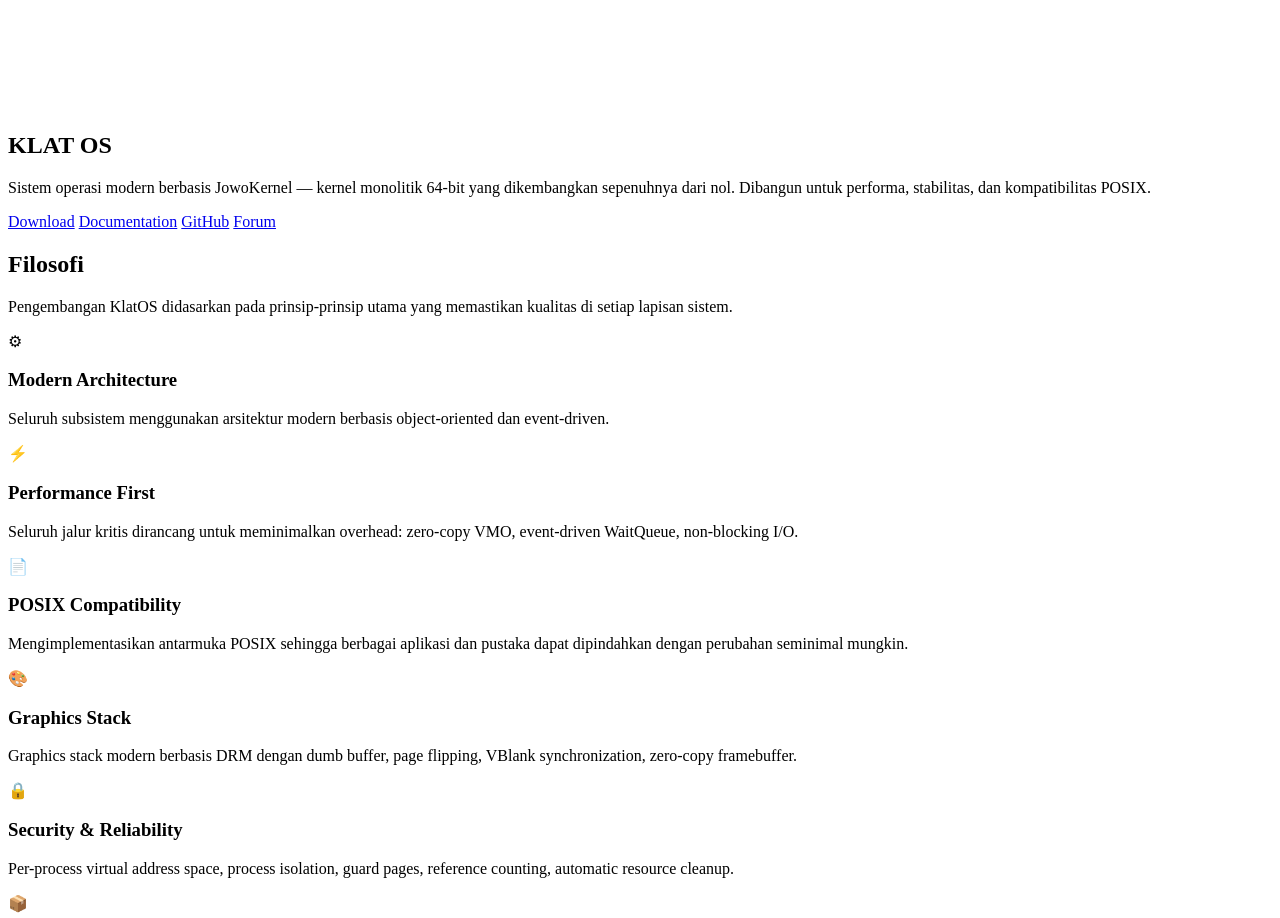
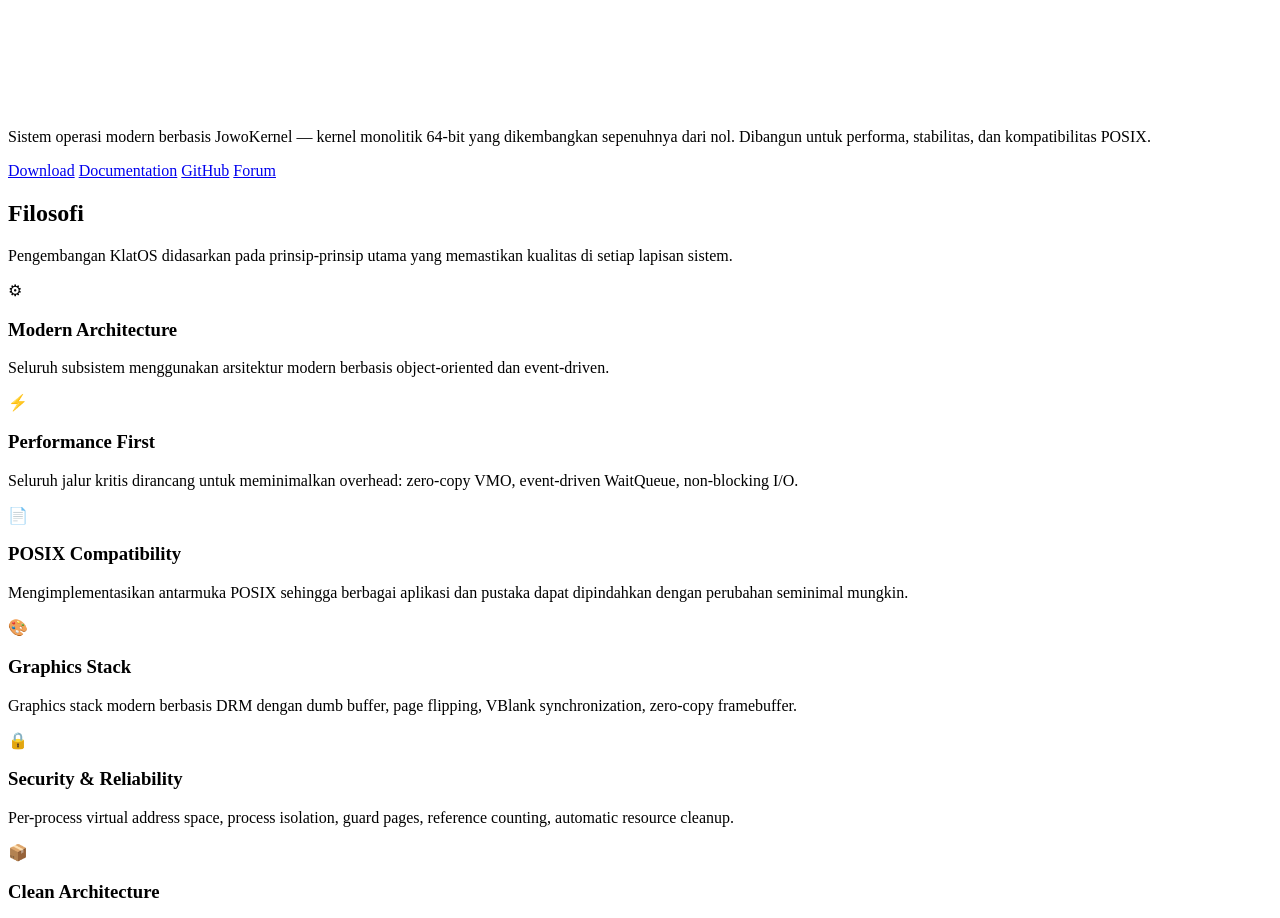
Before and after one commit to klatasia/klatasia, a plain HTML site: page os/pages/home/index.html in a window 1280 px wide. Shown: the part 1160-2078 px from the top of the page. Drawn offline with Linux system fonts and the light colour scheme.

Commit message:
Remove hero title from home page

```diff
--- a/os/pages/home/index.html
+++ b/os/pages/home/index.html
@@ -20,7 +20,6 @@
         <text x="250" y="420" font-family="Arial, sans-serif" font-size="20" fill="currentColor" opacity="0.7" text-anchor="middle" letter-spacing="8">BEYOND LIMITS</text>
       </svg>
     </div>
-    <h1 data-i18n="home.hero_title">KLAT OS</h1>
     <p data-i18n="home.hero_desc">Sistem operasi modern berbasis JowoKernel — kernel monolitik 64-bit yang dikembangkan sepenuhnya dari nol. Dibangun untuk performa, stabilitas, dan kompatibilitas POSIX.</p>
     <div class="hero-btns">
       <a href="#/download" class="btn btn-primary" data-i18n="home.btn_download">Download</a>
```
